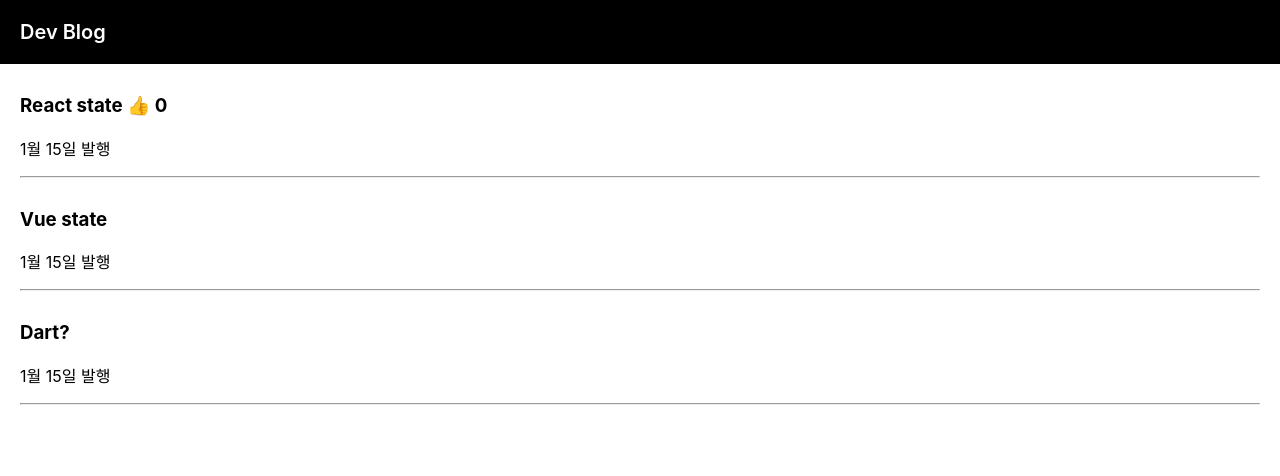
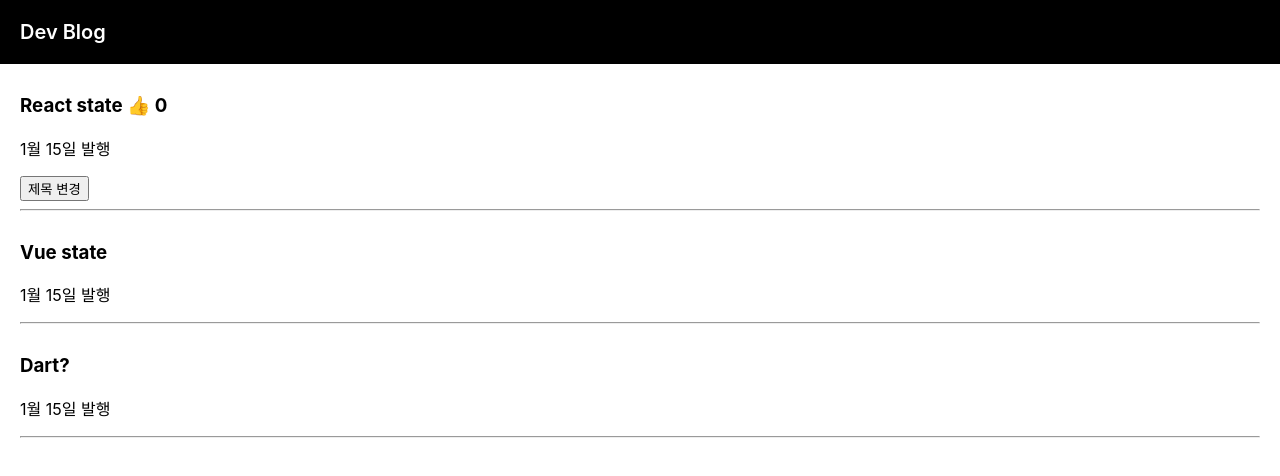
Before and after one commit to glenn-a810/React_StudyShop, a React (Create React App) app in the folder blog/: page / in a window 1280 px wide. Shown: the top 476 px of the page. Built offline with nearby package versions, Linux system fonts and the light colour scheme.

Commit message:
onClick={}로 이벤트 핸들러. state를 변경하려면 state 변경함수를 써서 해야함.

```diff
--- a/blog/src/App.js
+++ b/blog/src/App.js
@@ -3,7 +3,7 @@ import { useState } from 'react';
 
 function App() {
   let [title, titleEdit] = useState(['React state', 'Vue state', 'Dart?']);
-  let [like, likeEdit] = useState(0)
+  let [like, likeEdit] = useState(0);
   // const posts = 'React vs Vue';
 
   return (
@@ -13,9 +13,25 @@ function App() {
       </div>
       <div className="list">
         <h3>
-          {title[0]} <span onClick={() => {likeEdit(like++)}}> 👍 </span> {like}
+          {title[0]}{' '}
+          <span
+            onClick={() => {
+              likeEdit(like++);
+            }}
+          >
+            {' '}
+            👍{' '}
+          </span>{' '}
+          {like}
         </h3>
         <p>1월 15일 발행</p>
+        <button
+          onClick={() => {
+            titleEdit((title = ['바뀌나?']));
+          }}
+        >
+          제목 변경
+        </button>
         <hr />
       </div>
       <div className="list">
```
